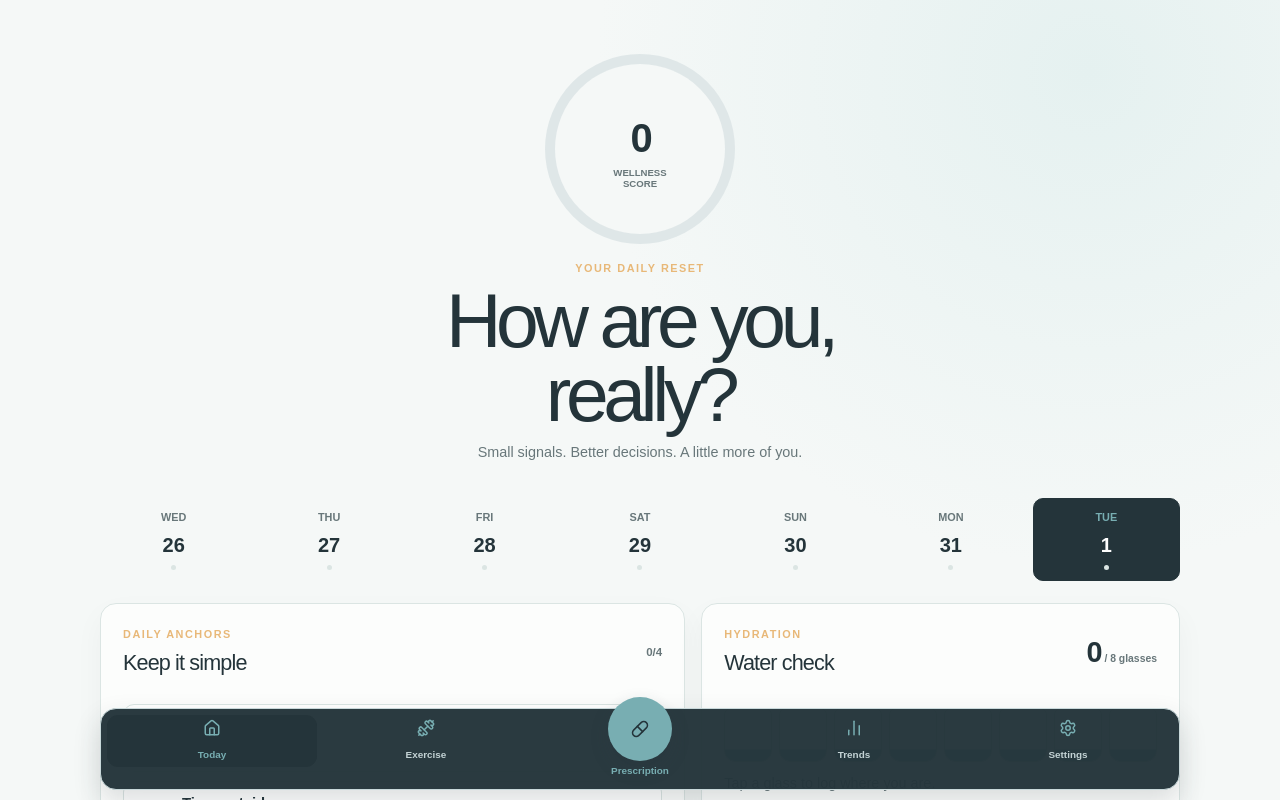
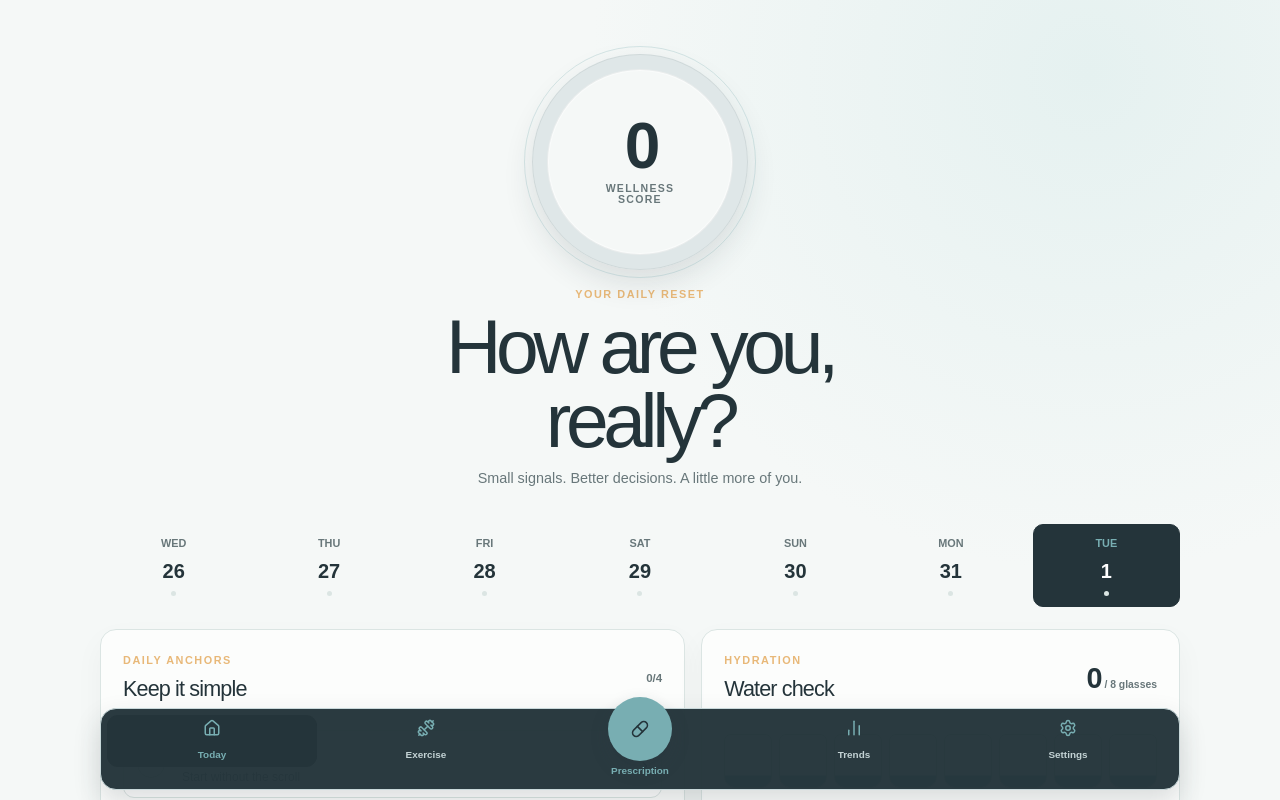
Before and after one commit to brettmay11-ai/75hard, a Next.js app: page / in a window 1280 px wide. Shown: the top 800 px of the page. Built offline with nearby package versions, Linux system fonts and the light colour scheme.

Commit message:
Refine wellness score design

```diff
--- a/app/globals.css
+++ b/app/globals.css
@@ -170,7 +170,11 @@ h3 { margin-top: 5px; font-size: 1.35rem; letter-spacing: -.04em; }
 .welcome-row { display: grid; grid-template-columns: 1fr; justify-items: center; padding-top: 44px; text-align: center; }
 .welcome-row > div:first-child { order: 2; }
 .welcome-row .score-ring { order: 1; margin-bottom: 12px; }
-.score-ring { --score-color: var(--orange); background: conic-gradient(var(--score-color) var(--score), #dfe7e8 0); transition: background .5s ease; }
+.score-ring { --score-color: var(--orange); width: 216px !important; border: 1px solid rgb(36 52 58 / .08); background: conic-gradient(var(--score-color) var(--score), #dfe7e8 0); box-shadow: 0 14px 30px rgb(36 52 58 / .12); transition: background .5s ease, box-shadow .5s ease; }
+.score-ring::before { position: absolute; inset: -9px; border: 1px solid color-mix(in srgb, var(--score-color) 38%, transparent); border-radius: inherit; content: ""; opacity: .7; }
+.score-ring::after { inset: 14px; border: 1px solid rgb(36 52 58 / .05); box-shadow: inset 0 0 0 1px rgb(255 255 255 / .45); }
+.score-ring strong { font-size: 4rem; line-height: .9; }
+.score-ring span { margin-top: 7px; font-size: .66rem; letter-spacing: .12em; }
 .score-band-low { --score-color: #78aeb2; }
 .score-band-steady { --score-color: #e8b878; }
 .score-band-high { --score-color: #78b89d; animation: wellness-pulse 2.6s ease-in-out infinite; }
```
